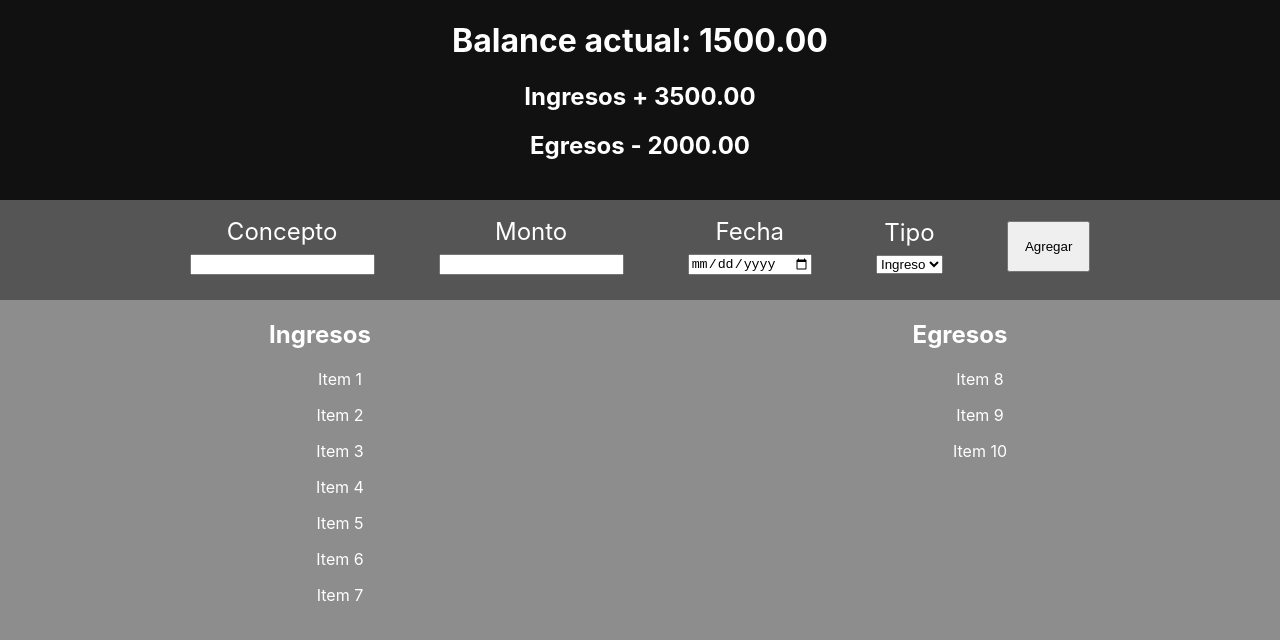
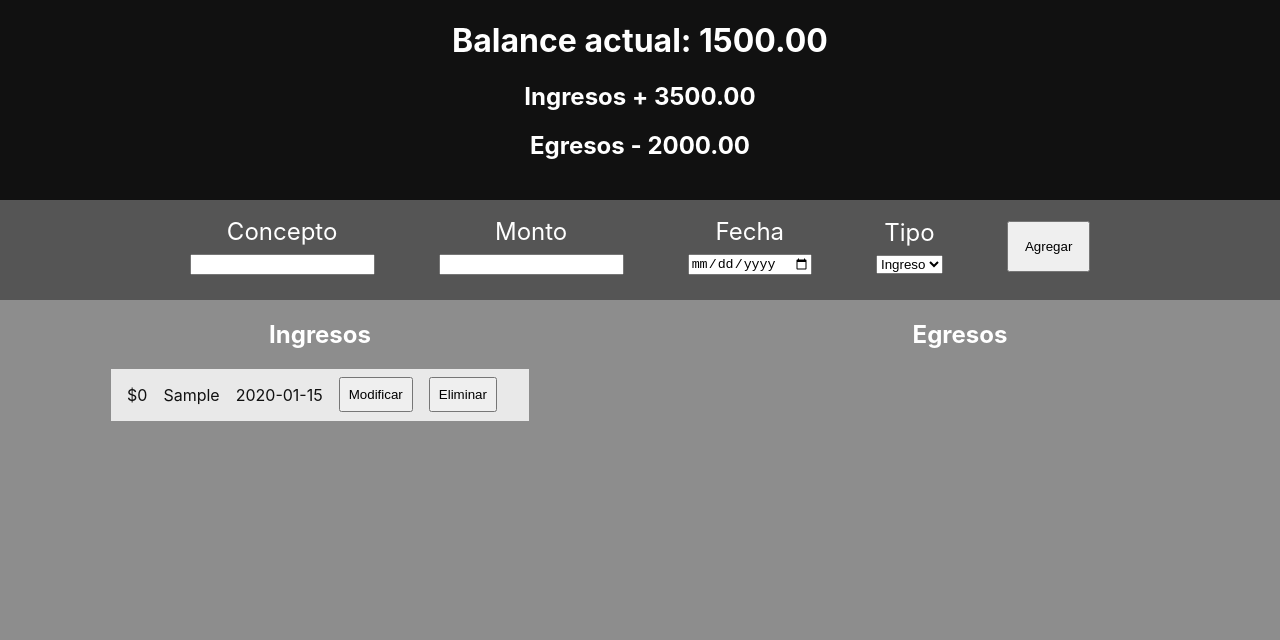
Before and after one commit to alstroemerieae/alkemy-challenge, a React (Create React App) app: page / in a window 1280 px wide. Both pictures are taken after typing "Sample", "2020-01-15" into the empty fields and a click on the button "Agregar". Shown: the top 640 px of the page. Built offline with nearby package versions, Linux system fonts and the light colour scheme.

Commit message:
Display input values on submit

```diff
--- a/src/App.css
+++ b/src/App.css
@@ -62,16 +62,20 @@ li {
   height: 100%;
 }
 
-.income-history {
+.income-history,
+.expenses-history {
   /* border: 2px solid cyan; */
   width: 50%;
   height: 100%;
+
+  display: flex;
+  flex-direction: column;
+  justify-content: flex-start;
+  align-items: center;
 }
 
 .expenses-history {
   /* border: 2px solid magenta; */
-  width: 50%;
-  height: 100%;
 }
 
 .input-group {
@@ -88,3 +92,26 @@ li {
 #add-button {
   padding: 1rem;
 }
+
+.income-item,
+.expense-item {
+  display: flex;
+  justify-content: center;
+  align-items: center;
+  background-color: #e9e9e9;
+  color: #111;
+  padding: 0 1rem;
+}
+
+.income-item > *,
+.expense-item > * {
+  /* border: 1px solid red; */
+  margin-right: 1rem;
+}
+
+.button {
+  /* width: 2rem;
+  height: 1rem; */
+  /* height: .5rem; */
+  padding: .5rem;
+}
--- a/src/App.js
+++ b/src/App.js
@@ -2,18 +2,23 @@ import './App.css';
 import Header from './components/Header'
 import Inputs from './components/Inputs'
 import History from './components/History'
+import {useState} from 'react'
+
 
 function App() {
+  const [income, setIncome] = useState([])
+  const [expense, setExpense] = useState([])
+
   return (
     <div className="App">
       <div className="App-header">
         <Header />
       </div>
       <div className="App-input">
-        <Inputs />
+        <Inputs income={income} setIncome={setIncome} expense={expense} setExpense={setExpense}/>
       </div>
       <div className="App-history">
-        <History />
+        <History income={income} expense={expense}/>
       </div>
     </div>
   );
--- a/src/components/History.js
+++ b/src/components/History.js
@@ -1,25 +1,29 @@
-const History = () => {
+const History = ({income, expense, index}) => {
   return (
     <div className="history-container">
       <div className="income-history">
         <h2>Ingresos</h2>
-        <li>
-          <ul>Item 1</ul>
-          <ul>Item 2</ul>
-          <ul>Item 3</ul>
-          <ul>Item 4</ul>
-          <ul>Item 5</ul>
-          <ul>Item 6</ul>
-          <ul>Item 7</ul>
-        </li>
+        {income.map((item) => (
+          <div className="income-item" key={index}>
+            <p>${ item.amount }</p>
+            <p>{ item.concept }</p>
+            <p>{ item.date }</p>
+            <button className="button">Modificar</button>
+            <button className="button">Eliminar</button>
+          </div>
+        ))}
       </div>
       <div className="expenses-history">
         <h2>Egresos</h2>
-        <li>
-          <ul>Item 8</ul>
-          <ul>Item 9</ul>
-          <ul>Item 10</ul>
-        </li>
+        {expense.map((item) => (
+          <div className="expense-item" key={index}>
+            <p>${ item.amount }</p>
+            <p>{ item.concept }</p>
+            <p>{ item.date }</p>
+            <button className="button">Modificar</button>
+            <button className="button">Eliminar</button>
+          </div>
+        ))}
       </div>
     </div>
   );
--- a/src/components/Inputs.js
+++ b/src/components/Inputs.js
@@ -1,28 +1,34 @@
 import {useState} from 'react'
 
-const Inputs = () => {
-  const [items, setItems] = useState([])
+const Inputs = ({income, setIncome, expense, setExpense}) => {
+
   const [concept, setConcept] = useState("")
   const [amount, setAmount] = useState(0)
   const [date, setDate] = useState("")
-  // Might have to change this
   const [type, setType] = useState("income")
-  // console.log(`the type of the items variable is ${typeof items}`)
-  console.log(items)
+  console.log(expense)
+  console.log(income)
 
   const handleSubmit = (e) => {
     e.preventDefault();
     // This will create a new object with the properties that are passed in from the input values
-    const newItem = {
-      concept: concept,
-      amount: amount,
-      date: date,
-      type: type
+    if (type === "income") {
+      const newIncome = {
+        concept: concept,
+        amount: amount,
+        date: date,
+        type: type
+      }
+      setIncome([...income, newIncome])
+    } else {
+      const newExpense = {
+        concept: concept,
+        amount: amount,
+        date: date,
+        type: type
+      }
+      setExpense([...expense, newExpense])
     }
-    // console.log(typeof newItem)
-    // console.log(newItem)
-    // This will add the current {newItem}(object) to [items](array)
-    setItems([...items, newItem])
     // This will clear the inputs
     setConcept("")
     setAmount("")
@@ -33,28 +39,29 @@ const Inputs = () => {
     // console.log(`Monto: ${amount}`)
     // console.log(`Fecha: ${date}`)
     // console.log(`Tipo: ${type}`)
+    // console.log(income[0].amount)
   }
 
   return (
     <form className="inputs-container">
       {/* Concept */}
       <div className="input-group">
-        <label for="concept">Concepto</label>
+        <label htmlFor="concept">Concepto</label>
         <input type="text" value={concept} onChange={e => setConcept(e.target.value)}></input>
       </div>
       {/* Amount */}
       <div className="input-group">
-        <label for="amount">Monto</label>
+        <label htmlFor="amount">Monto</label>
         <input type="number" value={amount} onChange={e => setAmount(e.target.value)} ></input>
       </div>
       {/* Date */}
       <div className="input-group">
-        <label for="date">Fecha</label>
+        <label htmlFor="date">Fecha</label>
         <input type="date" value={date} onChange={e => setDate(e.target.value)}></input>
       </div>
       {/* Income/Expense */}
       <div className="input-group">
-        <label for="input-type">Tipo</label>
+        <label htmlFor="input-type">Tipo</label>
         <select name="input-type" id="input-type" onChange={e => setType(e.target.value)}>
           <option value="income">Ingreso</option>
           <option value="expense">Egreso</option>
```
